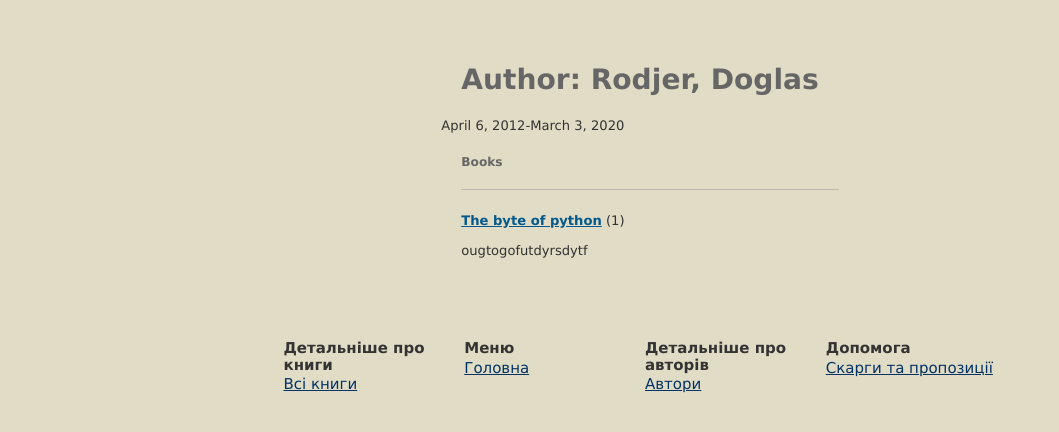
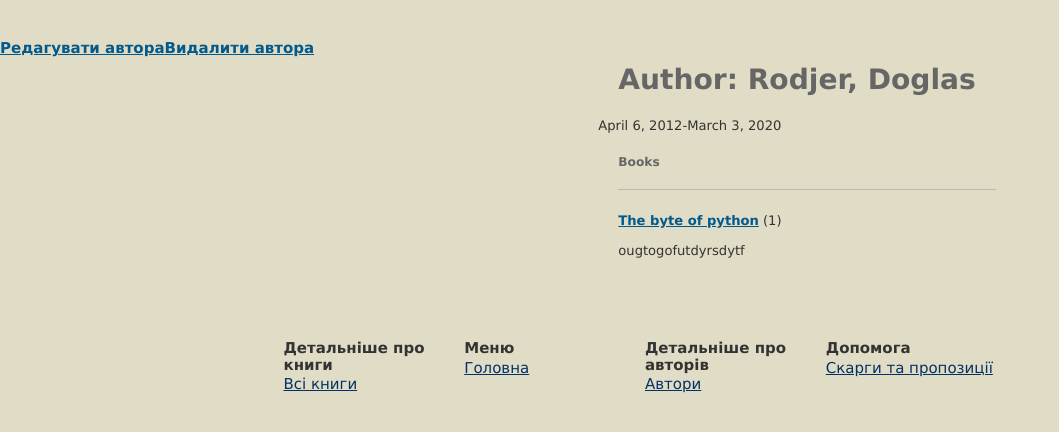
Before and after one commit to vasivaas/Library, a Django app: page /catalog/author/3 in a window 1280 px wide. Shown: the part 72-504 px from the top of the page, without its empty margins (0-1059 px from the left). Run offline with Django 3.2, Linux system fonts and the light colour scheme; a user stored in the database is signed in; data comes from the database, SQL or seed files in the repository; some libraries are stand-ins or nearby versions.

Commit message:
Update author_detail.html

```diff
--- a/library/library/catalog/templates/catalog/author_detail.html
+++ b/library/library/catalog/templates/catalog/author_detail.html
@@ -2,6 +2,12 @@
 
 {% block content %}
 <footer>
+  {% if user.is_staff %}
+        {% if perms.catalog.can_mark_returned %}
+            <h3 style="text-align: center; font-size:15px;"><a href="{{ author.get_absolute_url }}/update">Редагувати автора</a></h3>
+            <h3 style="text-align: center; font-size:15px;"><a href="{{ author.get_absolute_url }}/delete">Видалити автора</a></h3>
+        {% endif %}
+  {% endif %}
   <div id="footer-content" style="font-size:15px;">
   <h1>Author: {{ author.first_name }}, {{ author.last_name }}</h1>
 
```
